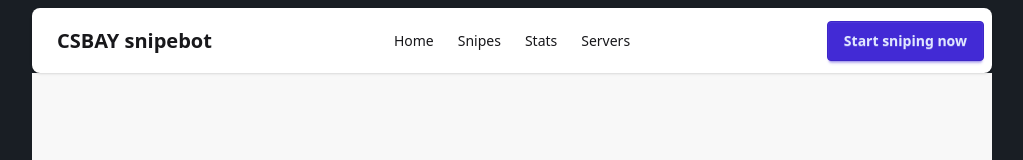
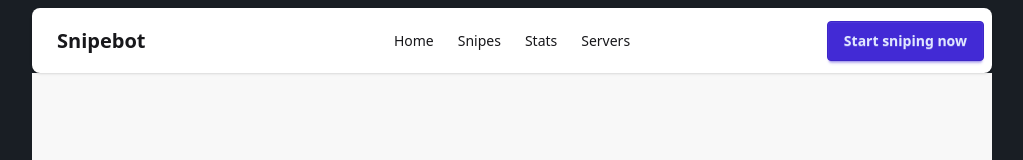
Before and after one commit to Xerat02/snipe-bot-react, a React (Vite) app: page / in a window 1280 px wide. Shown: the top 160 px of the page, without its empty margins (128-1151 px from the left). Built offline with nearby package versions, Linux system fonts and the light colour scheme.

Commit message:
Upravy testeru

```diff
--- a/src/Components/ItemCard.jsx
+++ b/src/Components/ItemCard.jsx
@@ -41,7 +41,7 @@ function ItemCard({ data }) {
   const risk = getRiskLevel(data.market_risk_factor);
 
   return (
-    <div className="card bg-base-100 w-full h-full flex flex-col rounded-lg overflow-hidden hover:scale-105 transition-shadow relative">
+    <div className="card bg-base-100 w-full h-full flex flex-col rounded-lg overflow-hidden hover:scale-102 transition-shadow relative">
       {/* Pulsující tečka v levém rohu */}
       <div className="absolute top-2 left-2 z-10">
         <span className="relative flex">
--- a/src/Components/Nav.jsx
+++ b/src/Components/Nav.jsx
@@ -41,7 +41,7 @@ function Menu() {
             </ul>
           </div>
           <Link to="/" className="btn btn-ghost normal-case text-lg lg:text-xl">
-            CSBAY snipebot
+            Snipebot
           </Link>
         </div>
         <div className="navbar-center hidden lg:flex">
--- a/src/Stats.jsx
+++ b/src/Stats.jsx
@@ -112,7 +112,11 @@ function Stats() {
   }, []);
 
   useEffect(() => {
-    loadFilteredSkins();
+    const timeoutId = setTimeout(() => {
+      loadFilteredSkins();
+    }, 400);
+
+    return () => clearTimeout(timeoutId);
   }, [skinsFilter]);
 
   if (loading) {
```
